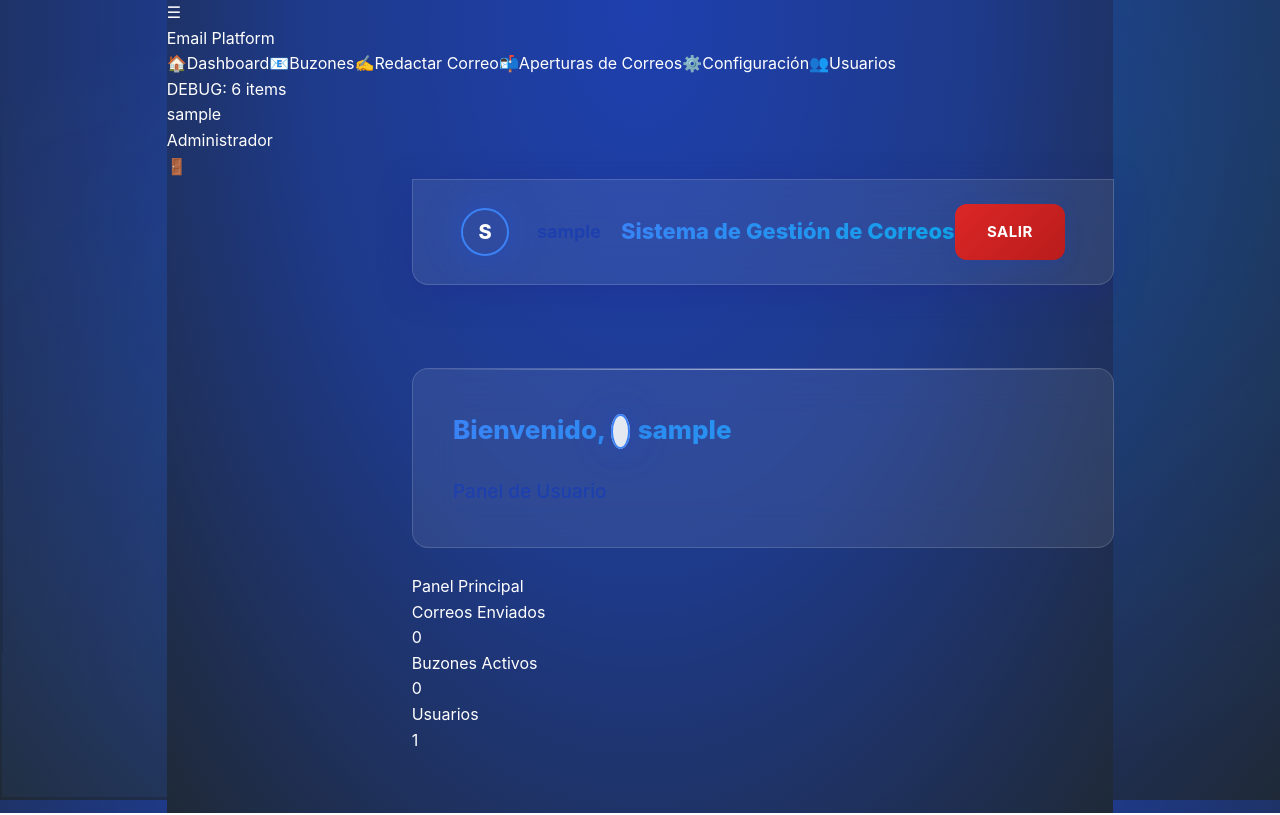
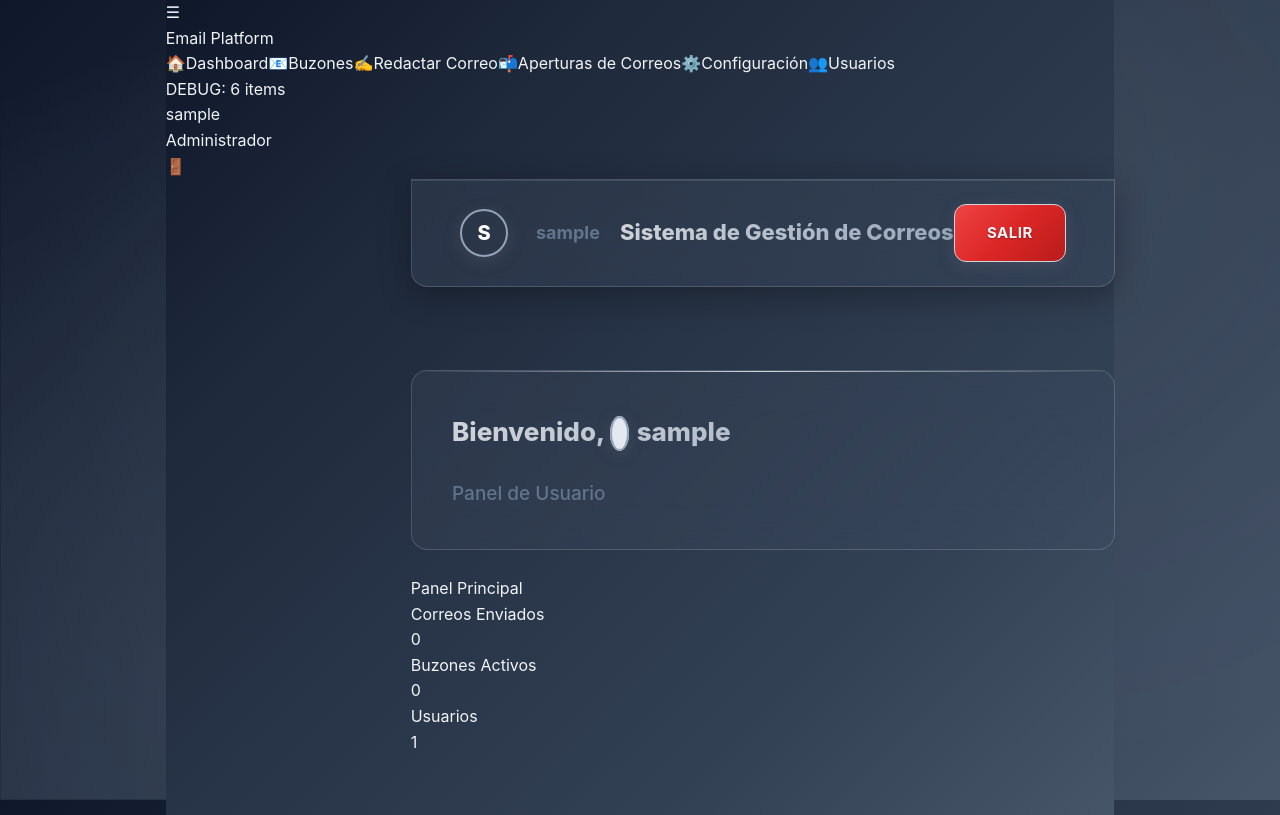
Before and after one commit to onixutechnology/email-platform, a React (Vite) app in the folder frontend/: page / in a window 1280 px wide. Built offline with nearby package versions, Linux system fonts and the light colour scheme; sample sign-in values are in the browser's storage; what quill-image-drop-and-paste, quill-image-resize-module-react would draw is missing.

Commit message:
Implementado diseño metálico profesional ultra avanzado - Colores titanium, chrome, steel con glass morphism

```diff
--- a/frontend/src/App.css
+++ b/frontend/src/App.css
@@ -1,28 +1,36 @@
-/* Professional Business CSS Variables */
+/* Ultra Professional Metallic Design Variables */
 :root {
-  /* Professional Glass Morphism Backgrounds */
-  --main-bg: radial-gradient(ellipse at top, #1e40af 0%, #1e3a8a 50%, #1f2937 100%);
-  --secondary-bg: linear-gradient(135deg, rgba(255,255,255,0.1) 0%, rgba(255,255,255,0.05) 100%);
-  --glass-bg: rgba(255, 255, 255, 0.08);
-  --glass-border: rgba(255, 255, 255, 0.15);
+  /* Metallic Glass Morphism Backgrounds */
+  --main-bg: linear-gradient(135deg, #0f172a 0%, #1e293b 25%, #334155 75%, #475569 100%);
+  --secondary-bg: linear-gradient(135deg, rgba(148,163,184,0.1) 0%, rgba(100,116,139,0.05) 100%);
+  --glass-bg: rgba(148, 163, 184, 0.08);
+  --glass-border: rgba(203, 213, 225, 0.2);
 
-  /* Professional Color Palette */
-  --primary: #1e40af;
-  --primary-glow: #3b82f6;
-  --secondary: #059669;
-  --accent: #0891b2;
-  --success: #10b981;
-  --warning: #f59e0b;
-  --danger: #dc2626;
-  --info: #0ea5e9;
-  --dark: #1f2937;
-  --light: #f8fafc;
+  /* Professional Metallic Color Palette */
+  --primary: #64748b;
+  --primary-light: #94a3b8;
+  --primary-dark: #475569;
+  --secondary: #6b7280;
+  --accent: #9ca3af;
+  --success: #22c55e;
+  --warning: #eab308;
+  --danger: #ef4444;
+  --info: #06b6d4;
 
-  /* Professional Shadows & Effects */
-  --glass-shadow: 0 8px 32px rgba(31, 38, 135, 0.37);
-  --primary-glow-shadow: 0 0 20px rgba(30, 64, 175, 0.5), 0 0 40px rgba(59, 130, 246, 0.3);
-  --card-glow: 0 8px 32px rgba(255, 255, 255, 0.1), inset 0 1px 0 rgba(255, 255, 255, 0.1);
-  --hover-glow: 0 12px 48px rgba(30, 64, 175, 0.4);
+  /* Metallic Specific Colors */
+  --steel: #71717a;
+  --chrome: #d1d5db;
+  --platinum: #f1f5f9;
+  --gunmetal: #374151;
+  --titanium: #94a3b8;
+  --aluminum: #e2e8f0;
+
+  /* Advanced Metallic Shadows & Effects */
+  --glass-shadow: 0 8px 32px rgba(0, 0, 0, 0.3), inset 0 1px 0 rgba(255, 255, 255, 0.1);
+  --metallic-glow: 0 0 20px rgba(148, 163, 184, 0.4), 0 0 40px rgba(203, 213, 225, 0.2);
+  --card-metallic: 0 8px 32px rgba(0, 0, 0, 0.2), inset 0 1px 0 rgba(255, 255, 255, 0.15);
+  --hover-metallic: 0 12px 48px rgba(100, 116, 139, 0.3);
+  --steel-shadow: 0 4px 16px rgba(113, 113, 122, 0.25);
 
   /* Modern Typography */
   --font-primary: 'Inter', -apple-system, BlinkMacSystemFont, system-ui, sans-serif;
@@ -51,7 +59,7 @@ body {
   font-family: var(--font-primary);
   font-size: 16px;
   line-height: 1.6;
-  color: #ffffff;
+  color: var(--platinum);
   background: var(--main-bg);
   background-attachment: fixed;
   overflow-x: hidden;
@@ -70,7 +78,7 @@ body {
   position: relative;
 }
 
-/* Professional Animated Background */
+/* Professional Metallic Animated Background */
 #root::before {
   content: '';
   position: fixed;
@@ -79,28 +87,28 @@ body {
   right: 0;
   bottom: 0;
   background:
-    radial-gradient(circle at 20% 80%, rgba(59, 130, 246, 0.2) 0%, transparent 50%),
-    radial-gradient(circle at 80% 20%, rgba(5, 150, 105, 0.2) 0%, transparent 50%),
-    radial-gradient(circle at 40% 40%, rgba(8, 145, 178, 0.2) 0%, transparent 50%);
-  animation: backgroundShift 25s ease-in-out infinite alternate;
+    radial-gradient(circle at 20% 80%, rgba(148, 163, 184, 0.15) 0%, transparent 50%),
+    radial-gradient(circle at 80% 20%, rgba(203, 213, 225, 0.1) 0%, transparent 50%),
+    radial-gradient(circle at 40% 40%, rgba(100, 116, 139, 0.12) 0%, transparent 50%);
+  animation: metallicShift 30s ease-in-out infinite alternate;
   z-index: -1;
 }
 
-@keyframes backgroundShift {
+@keyframes metallicShift {
   0% {
     transform: translateX(0) translateY(0) rotate(0deg);
-    opacity: 0.6;
+    opacity: 0.8;
   }
   100% {
-    transform: translateX(30px) translateY(-20px) rotate(1deg);
-    opacity: 0.4;
+    transform: translateX(20px) translateY(-15px) rotate(0.5deg);
+    opacity: 0.6;
   }
 }
 
-/* Professional Navbar */
+/* Ultra Professional Metallic Navbar */
 .navbar {
   width: 100%;
-  background: var(--glass-bg);
+  background: linear-gradient(135deg, rgba(148, 163, 184, 0.1) 0%, rgba(100, 116, 139, 0.08) 100%);
   backdrop-filter: blur(var(--glass-blur));
   -webkit-backdrop-filter: blur(var(--glass-blur));
   border: var(--border-width) solid var(--glass-border);
@@ -118,38 +126,38 @@ body {
 }
 
 .navbar:hover {
-  background: rgba(255, 255, 255, 0.12);
-  box-shadow: var(--card-glow);
+  background: linear-gradient(135deg, rgba(203, 213, 225, 0.15) 0%, rgba(148, 163, 184, 0.1) 100%);
+  box-shadow: var(--card-metallic);
 }
 
 .logo {
   height: 64px;
   width: 64px;
   margin-right: 1.5rem;
-  filter: drop-shadow(0 0 16px rgba(30, 64, 175, 0.6));
+  filter: drop-shadow(0 0 16px rgba(148, 163, 184, 0.6)) contrast(1.1) brightness(1.1);
   transition: all var(--transition-bounce);
 }
 
 .logo:hover {
-  filter: drop-shadow(0 0 32px rgba(30, 64, 175, 0.9));
+  filter: drop-shadow(0 0 32px rgba(203, 213, 225, 0.8)) contrast(1.2) brightness(1.2);
   transform: scale(1.1) rotate(-3deg);
 }
 
-/* Professional Navigation Links */
+/* Professional Metallic Navigation Links */
 .navbar-links {
   display: flex;
   gap: 2rem;
 }
 
 .navbar-link {
-  color: rgba(255, 255, 255, 0.9);
+  color: var(--platinum);
   font-weight: 600;
   font-size: 1rem;
   text-decoration: none;
   padding: 0.8rem 1.5rem;
   border-radius: var(--border-radius);
-  background: rgba(255, 255, 255, 0.05);
-  border: 1px solid rgba(255, 255, 255, 0.1);
+  background: linear-gradient(135deg, rgba(113, 113, 122, 0.1) 0%, rgba(161, 161, 170, 0.05) 100%);
+  border: 1px solid rgba(203, 213, 225, 0.15);
   backdrop-filter: blur(10px);
   transition: all var(--transition-smooth);
   position: relative;
@@ -163,7 +171,7 @@ body {
   left: -100%;
   width: 100%;
   height: 100%;
-  background: linear-gradient(90deg, transparent, rgba(255, 255, 255, 0.2), transparent);
+  background: linear-gradient(90deg, transparent, rgba(255, 255, 255, 0.1), transparent);
   transition: left var(--transition-smooth);
 }
 
@@ -172,10 +180,11 @@ body {
 }
 
 .navbar-link:hover, .navbar-link.active {
-  background: linear-gradient(135deg, var(--primary) 0%, var(--info) 100%);
-  color: #ffffff;
-  box-shadow: var(--primary-glow-shadow);
+  background: linear-gradient(135deg, var(--primary) 0%, var(--steel) 100%);
+  color: var(--platinum);
+  box-shadow: var(--metallic-glow);
   transform: translateY(-2px);
+  border-color: var(--chrome);
 }
 
 .profile-avatar {
@@ -183,19 +192,20 @@ body {
   width: 3rem;
   height: 3rem;
   object-fit: cover;
-  border: 2px solid var(--primary-glow);
-  box-shadow: var(--primary-glow-shadow);
+  border: 2px solid var(--titanium);
+  box-shadow: var(--steel-shadow);
   transition: all var(--transition-smooth);
 }
 
 .profile-avatar:hover {
   transform: scale(1.1);
-  box-shadow: 0 0 30px rgba(30, 64, 175, 0.8);
+  border-color: var(--chrome);
+  box-shadow: 0 0 30px rgba(148, 163, 184, 0.6);
 }
 
-/* Professional Glass Cards */
+/* Ultra Professional Metallic Glass Cards */
 .card {
-  background: var(--glass-bg);
+  background: linear-gradient(135deg, rgba(148, 163, 184, 0.08) 0%, rgba(100, 116, 139, 0.05) 100%);
   backdrop-filter: blur(var(--glass-blur));
   -webkit-backdrop-filter: blur(var(--glass-blur));
   border: var(--border-width) solid var(--glass-border);
@@ -206,7 +216,7 @@ body {
   width: 100%;
   max-width: 600px;
   text-align: left;
-  animation: fadeInGlass 0.6s cubic-bezier(0.25, 0.46, 0.45, 0.94);
+  animation: fadeInMetallic 0.6s cubic-bezier(0.25, 0.46, 0.45, 0.94);
   position: relative;
   overflow: hidden;
   transition: all var(--transition-smooth);
@@ -219,16 +229,16 @@ body {
   left: 0;
   right: 0;
   height: 1px;
-  background: linear-gradient(90deg, transparent, rgba(255, 255, 255, 0.6), transparent);
+  background: linear-gradient(90deg, transparent, var(--chrome), transparent);
 }
 
 .card:hover {
-  background: rgba(255, 255, 255, 0.12);
-  box-shadow: var(--card-glow);
+  background: linear-gradient(135deg, rgba(203, 213, 225, 0.12) 0%, rgba(148, 163, 184, 0.08) 100%);
+  box-shadow: var(--card-metallic);
   transform: translateY(-5px);
 }
 
-@keyframes fadeInGlass {
+@keyframes fadeInMetallic {
   from {
     opacity: 0;
     transform: translateY(30px) scale(0.95);
@@ -245,7 +255,7 @@ body {
   font-size: 1.5rem;
   font-weight: 800;
   margin-bottom: 1.5rem;
-  background: linear-gradient(135deg, var(--primary-glow) 0%, var(--info) 100%);
+  background: linear-gradient(135deg, var(--chrome) 0%, var(--titanium) 100%);
   -webkit-background-clip: text;
   -webkit-text-fill-color: transparent;
   background-clip: text;
@@ -259,11 +269,11 @@ body {
   margin-top: 1.5rem;
 }
 
-/* Professional Buttons */
+/* Ultra Professional Metallic Buttons */
 .button {
-  background: linear-gradient(135deg, var(--primary) 0%, var(--primary-glow) 100%);
-  color: #ffffff;
-  border: none;
+  background: linear-gradient(135deg, var(--primary) 0%, var(--primary-light) 50%, var(--primary-dark) 100%);
+  color: var(--platinum);
+  border: 1px solid var(--chrome);
   border-radius: var(--border-radius);
   padding: 1rem 2rem;
   cursor: pointer;
@@ -273,9 +283,10 @@ body {
   position: relative;
   overflow: hidden;
   transition: all var(--transition-smooth);
-  box-shadow: 0 4px 16px rgba(30, 64, 175, 0.3);
+  box-shadow: var(--steel-shadow);
   text-transform: uppercase;
   letter-spacing: 0.5px;
+  text-shadow: 0 1px 2px rgba(0, 0, 0, 0.3);
 }
 
 .button::before {
@@ -285,7 +296,7 @@ body {
   left: -100%;
   width: 100%;
   height: 100%;
-  background: linear-gradient(90deg, transparent, rgba(255, 255, 255, 0.3), transparent);
+  background: linear-gradient(90deg, transparent, rgba(255, 255, 255, 0.2), transparent);
   transition: left var(--transition-fast);
 }
 
@@ -295,27 +306,28 @@ body {
 
 .button:hover, .button:focus {
   transform: translateY(-3px) scale(1.02);
-  box-shadow: var(--hover-glow);
+  box-shadow: var(--hover-metallic);
+  border-color: var(--platinum);
   outline: none;
 }
 
 .button.danger {
-  background: linear-gradient(135deg, var(--danger) 0%, #b91c1c 100%);
+  background: linear-gradient(135deg, var(--danger) 0%, #dc2626 50%, #b91c1c 100%);
 }
 
 .button.success {
-  background: linear-gradient(135deg, var(--success) 0%, #059669 100%);
+  background: linear-gradient(135deg, var(--success) 0%, #16a34a 50%, #15803d 100%);
 }
 
 .button.warning {
-  background: linear-gradient(135deg, var(--warning) 0%, #d97706 100%);
+  background: linear-gradient(135deg, var(--warning) 0%, #ca8a04 50%, #a16207 100%);
 }
 
 .button.secondary {
-  background: linear-gradient(135deg, var(--secondary) 0%, #047857 100%);
+  background: linear-gradient(135deg, var(--secondary) 0%, var(--accent) 50%, var(--gunmetal) 100%);
 }
 
-/* Professional Form Elements */
+/* Professional Metallic Form Elements */
 .input-group {
   display: flex;
   flex-direction: column;
@@ -324,7 +336,7 @@ body {
 
 .input-label {
   font-size: 1rem;
-  color: rgba(255, 255, 255, 0.9);
+  color: var(--chrome);
   margin-bottom: 0.5rem;
   font-weight: 600;
   text-transform: uppercase;
@@ -334,7 +346,7 @@ body {
 input,
 select,
 textarea {
-  background: var(--glass-bg);
+  background: linear-gradient(135deg, rgba(113, 113, 122, 0.1) 0%, rgba(161, 161, 170, 0.05) 100%);
   backdrop-filter: blur(10px);
   -webkit-backdrop-filter: blur(10px);
   border: 1px solid var(--glass-border);
@@ -342,7 +354,7 @@ textarea {
   padding: 1.2rem 1.5rem;
   font-size: 1rem;
   font-family: var(--font-primary);
-  color: #ffffff;
+  color: var(--platinum);
   outline: none;
   transition: all var(--transition-smooth);
   box-shadow: inset 0 1px 4px rgba(0, 0, 0, 0.1);
@@ -350,22 +362,22 @@ textarea {
 
 input::placeholder,
 textarea::placeholder {
-  color: rgba(255, 255, 255, 0.5);
+  color: var(--accent);
 }
 
 input:focus,
 select:focus,
 textarea:focus {
-  border-color: var(--primary-glow);
-  box-shadow: 0 0 0 3px rgba(30, 64, 175, 0.3), inset 0 1px 4px rgba(0, 0, 0, 0.1);
-  background: rgba(255, 255, 255, 0.12);
+  border-color: var(--titanium);
+  box-shadow: 0 0 0 3px rgba(148, 163, 184, 0.3), inset 0 1px 4px rgba(0, 0, 0, 0.1);
+  background: linear-gradient(135deg, rgba(203, 213, 225, 0.12) 0%, rgba(148, 163, 184, 0.08) 100%);
 }
 
-/* Professional Data Table */
+/* Professional Metallic Data Table */
 .data-table {
   width: 100%;
   border-radius: var(--border-radius-lg);
-  background: var(--glass-bg);
+  background: linear-gradient(135deg, rgba(148, 163, 184, 0.08) 0%, rgba(100, 116, 139, 0.05) 100%);
   backdrop-filter: blur(var(--glass-blur));
   -webkit-backdrop-filter: blur(var(--glass-blur));
   border: 1px solid var(--glass-border);
@@ -379,12 +391,12 @@ textarea:focus {
 .data-table td {
   padding: 1.2rem 1.5rem;
   text-align: left;
-  border-bottom: 1px solid rgba(255, 255, 255, 0.1);
+  border-bottom: 1px solid rgba(203, 213, 225, 0.1);
 }
 
 .data-table th {
-  background: rgba(30, 64, 175, 0.2);
-  color: rgba(255, 255, 255, 0.95);
+  background: linear-gradient(135deg, rgba(100, 116, 139, 0.2) 0%, rgba(71, 85, 105, 0.15) 100%);
+  color: var(--chrome);
   font-weight: 700;
   text-transform: uppercase;
   letter-spacing: 1px;
@@ -396,42 +408,42 @@ textarea:focus {
 }
 
 .data-table tr:hover {
-  background: rgba(59, 130, 246, 0.1);
+  background: linear-gradient(135deg, rgba(148, 163, 184, 0.1) 0%, rgba(203, 213, 225, 0.05) 100%);
   transform: scale(1.01);
 }
 
 .data-table td {
-  color: rgba(255, 255, 255, 0.85);
+  color: var(--platinum);
   font-weight: 500;
 }
 
-/* Professional Scrollbar */
+/* Professional Metallic Scrollbar */
 ::-webkit-scrollbar {
   width: 8px;
-  background: rgba(255, 255, 255, 0.05);
+  background: rgba(113, 113, 122, 0.1);
 }
 
 ::-webkit-scrollbar-thumb {
-  background: linear-gradient(180deg, var(--primary) 0%, var(--primary-glow) 100%);
+  background: linear-gradient(180deg, var(--primary) 0%, var(--steel) 100%);
   border-radius: 10px;
-  box-shadow: 0 0 10px rgba(30, 64, 175, 0.5);
+  box-shadow: 0 0 10px rgba(100, 116, 139, 0.5);
 }
 
 ::-webkit-scrollbar-thumb:hover {
-  background: linear-gradient(180deg, var(--primary-glow) 0%, var(--info) 100%);
-  box-shadow: 0 0 20px rgba(59, 130, 246, 0.7);
+  background: linear-gradient(180deg, var(--titanium) 0%, var(--chrome) 100%);
+  box-shadow: 0 0 20px rgba(148, 163, 184, 0.7);
 }
 
-/* Professional Toast Notifications */
+/* Professional Metallic Toast Notifications */
 .toast {
   position: fixed;
   bottom: 2rem;
   right: 2rem;
-  background: var(--glass-bg);
+  background: linear-gradient(135deg, rgba(148, 163, 184, 0.15) 0%, rgba(100, 116, 139, 0.1) 100%);
   backdrop-filter: blur(var(--glass-blur));
   -webkit-backdrop-filter: blur(var(--glass-blur));
   border: 1px solid var(--glass-border);
-  color: #ffffff;
+  color: var(--platinum);
   padding: 1.5rem 2rem;
   border-radius: var(--border-radius-lg);
   box-shadow: var(--glass-shadow);
@@ -439,10 +451,10 @@ textarea:focus {
   font-size: 1.1rem;
   font-weight: 600;
   min-width: 300px;
-  animation: slideInGlow 0.5s cubic-bezier(0.25, 0.46, 0.45, 0.94);
+  animation: slideInMetallic 0.5s cubic-bezier(0.25, 0.46, 0.45, 0.94);
 }
 
-@keyframes slideInGlow {
+@keyframes slideInMetallic {
   from {
     opacity: 0;
     transform: translateX(100%) scale(0.8);
@@ -455,9 +467,9 @@ textarea:focus {
 
 /* Professional Code Styling */
 code, pre {
-  background: rgba(0, 0, 0, 0.3);
+  background: linear-gradient(135deg, rgba(0, 0, 0, 0.4) 0%, rgba(55, 65, 81, 0.3) 100%);
   color: var(--info);
-  border: 1px solid rgba(255, 255, 255, 0.1);
+  border: 1px solid var(--glass-border);
   border-radius: var(--border-radius);
   padding: 0.5rem 1rem;
   font-family: var(--font-mono);
@@ -465,56 +477,58 @@ code, pre {
   backdrop-filter: blur(10px);
 }
 
-/* Professional HR */
+/* Professional Metallic HR */
 hr {
   border: none;
   height: 1px;
-  background: linear-gradient(90deg, transparent, var(--primary-glow), transparent);
+  background: linear-gradient(90deg, transparent, var(--titanium), transparent);
   margin: 3rem 0;
   opacity: 0.6;
 }
 
-/* Status Indicators */
+/* Status Indicators Metallic */
 .status-success {
-  background: linear-gradient(135deg, var(--success) 0%, #059669 100%);
+  background: linear-gradient(135deg, var(--success) 0%, #16a34a 100%);
 }
 
 .status-warning {
-  background: linear-gradient(135deg, var(--warning) 0%, #d97706 100%);
+  background: linear-gradient(135deg, var(--warning) 0%, #ca8a04 100%);
 }
 
 .status-danger {
-  background: linear-gradient(135deg, var(--danger) 0%, #b91c1c 100%);
+  background: linear-gradient(135deg, var(--danger) 0%, #dc2626 100%);
 }
 
 .status-info {
-  background: linear-gradient(135deg, var(--info) 0%, #0284c7 100%);
+  background: linear-gradient(135deg, var(--info) 0%, #0891b2 100%);
 }
 
-/* Professional Badge */
+/* Professional Metallic Badge */
 .badge {
   display: inline-block;
   padding: 0.5rem 1rem;
   font-size: 0.875rem;
   font-weight: 600;
-  color: #ffffff;
-  background: linear-gradient(135deg, var(--primary) 0%, var(--primary-glow) 100%);
+  color: var(--platinum);
+  background: linear-gradient(135deg, var(--steel) 0%, var(--gunmetal) 100%);
+  border: 1px solid var(--aluminum);
   border-radius: 20px;
   text-transform: uppercase;
   letter-spacing: 0.5px;
+  box-shadow: var(--steel-shadow);
 }
 
 /* Professional Loading Spinner */
 .spinner {
-  border: 3px solid rgba(255, 255, 255, 0.2);
-  border-top: 3px solid var(--primary-glow);
+  border: 3px solid rgba(148, 163, 184, 0.2);
+  border-top: 3px solid var(--titanium);
   border-radius: 50%;
   width: 40px;
   height: 40px;
-  animation: spin 1s linear infinite;
+  animation: spinMetallic 1s linear infinite;
 }
 
-@keyframes spin {
+@keyframes spinMetallic {
   0% { transform: rotate(0deg); }
   100% { transform: rotate(360deg); }
 }
@@ -550,16 +564,16 @@ hr {
   }
 }
 
-/* Advanced Hover Effects */
+/* Advanced Metallic Hover Effects */
 @media (hover: hover) {
   .card:hover {
-    background: rgba(255, 255, 255, 0.15);
+    background: linear-gradient(135deg, rgba(203, 213, 225, 0.15) 0%, rgba(148, 163, 184, 0.1) 100%);
   }
 
   .button:hover {
     box-shadow:
-      0 8px 32px rgba(30, 64, 175, 0.5),
-      0 0 20px rgba(30, 64, 175, 0.3);
+      0 8px 32px rgba(100, 116, 139, 0.4),
+      0 0 20px rgba(148, 163, 184, 0.3);
   }
 }
 
```
